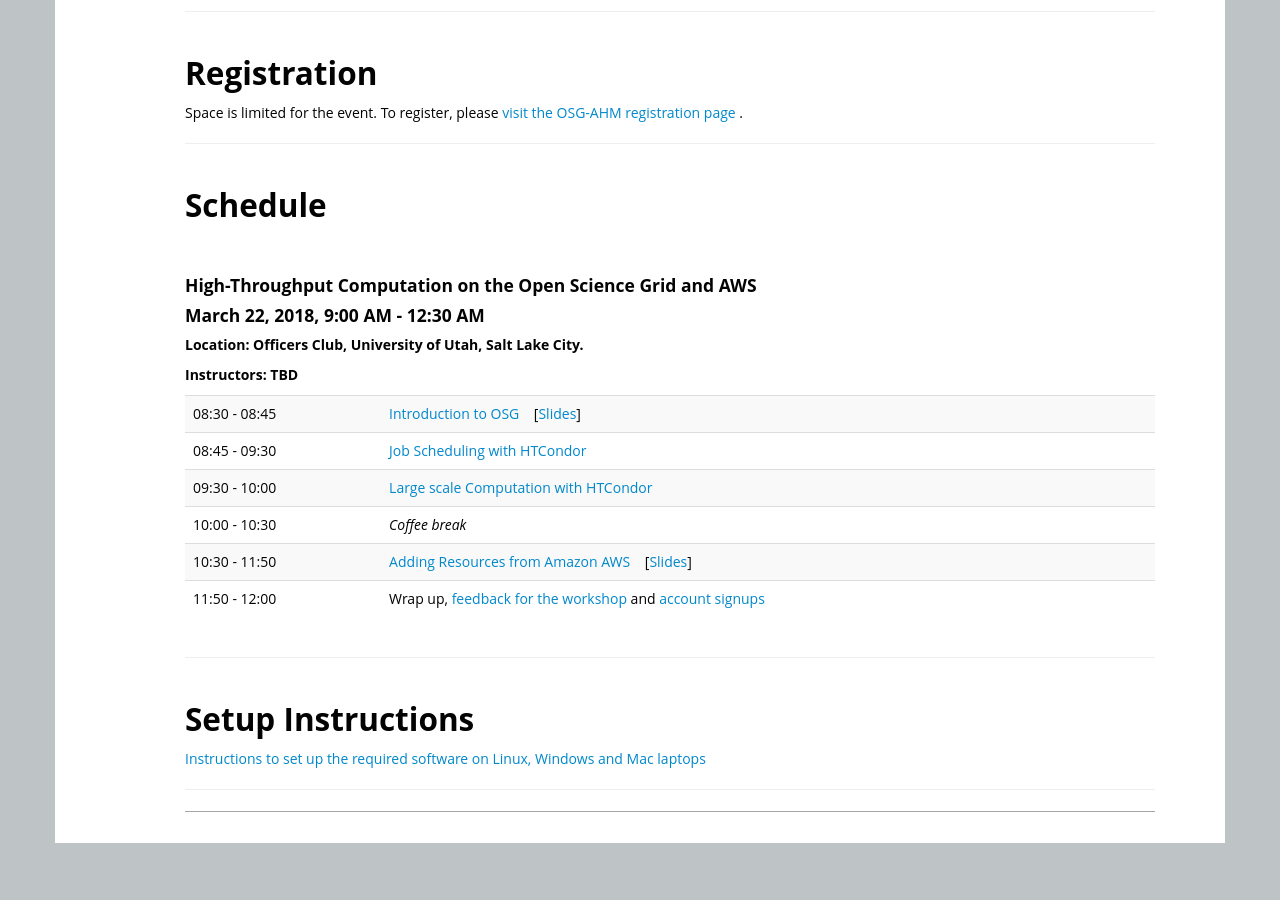
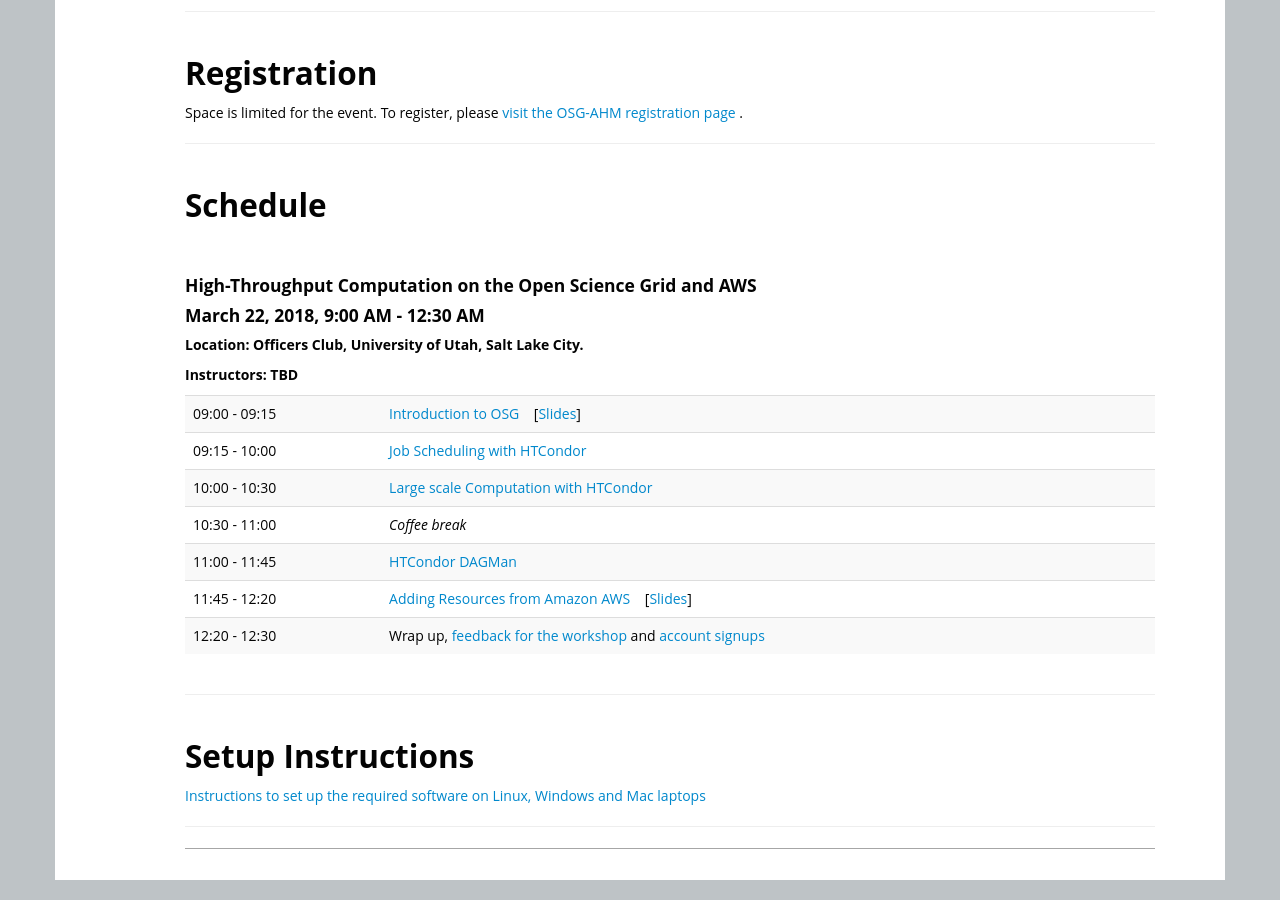
Before and after one commit to SWC-OSG-Workshop/OSG-UserTraining-AHM18, a Jekyll site: the page built from index.html, in a window 1280 px wide and 900 px high, scrolled down 972 px. Built offline with Jekyll 4.4.1, drawn with Linux system fonts in a browser that asks for light colours; before the commit the page ends 1835 px from its top, so only the background shows below that.

Commit message:
Updated schedule

```diff
--- a/index.html
+++ b/index.html
@@ -130,12 +130,13 @@
     <h5>Instructors: TBD</h5>
      <h3> </h3>
     <table class="table table-striped">
-        <tr> <td>08:30 - 08:45 </td> <td> <a href="novice/DHTC/01-IntroGrid.html">Introduction to OSG </a> &nbsp;&nbsp; [<a href="https://docs.google.com/presentation/d/1JoFWLGp1ukW_quqPSPTTxCL6ZxC_nX2KD8Ut9GRwo1I/edit?usp=sharing">Slides</a>]</td> </tr>
-      <tr> <td>08:45 - 09:30 </td> <td><a href="novice/DHTC/04-HTCondor-Submitting.html">Job Scheduling with HTCondor</a></td> </tr>
-      <tr> <td>09:30 - 10:00 </td> <td><a href="novice/DHTC/04a-ScalingUp-python.html">Large scale Computation with HTCondor</a> </td> </tr>
-      <tr> <td>10:00 - 10:30</td> <td><em>Coffee break</em></td> </tr>
-      <tr> <td>10:30 - 11:50 </td> <td><a href="novice/DHTC/08-condor_annex.html">Adding Resources from Amazon AWS</a> &nbsp;&nbsp; [<a href="https://docs.google.com/presentation/d/1uZw35Z6UwoEQ5vWEmMNmIoGzVCEblxBcNrHDUg7DIhw/edit?usp=sharing">Slides</a>]</td></td></td></tr>
-      <tr> <td>11:50 - 12:00 </td> <td>Wrap up, <a href="https://goo.gl/forms/oQvGAE3eRfhQLUS52">feedback for the workshop</a> and <a href="http://osgconnect.net/signup">account signups</a></td></td></td></tr>
+        <tr> <td>09:00 - 09:15 </td> <td> <a href="novice/DHTC/01-IntroGrid.html">Introduction to OSG </a> &nbsp;&nbsp; [<a href="https://docs.google.com/presentation/d/1JoFWLGp1ukW_quqPSPTTxCL6ZxC_nX2KD8Ut9GRwo1I/edit?usp=sharing">Slides</a>]</td> </tr>
+      <tr> <td>09:15 - 10:00 </td> <td><a href="novice/DHTC/04-HTCondor-Submitting.html">Job Scheduling with HTCondor</a></td> </tr>
+      <tr> <td>10:00 - 10:30 </td> <td><a href="novice/DHTC/04a-ScalingUp-python.html">Large scale Computation with HTCondor</a> </td> </tr>
+      <tr> <td>10:30 - 11:00</td> <td><em>Coffee break</em></td> </tr>
+      <tr> <td>11:00 - 11:45 </td> <td><a href="novice/DHTC/04-dagman.md">HTCondor DAGMan</a> </td></td></td></tr>
+      <tr> <td>11:45 - 12:20 </td> <td><a href="novice/DHTC/08-condor_annex.html">Adding Resources from Amazon AWS</a> &nbsp;&nbsp; [<a href="https://docs.google.com/presentation/d/1uZw35Z6UwoEQ5vWEmMNmIoGzVCEblxBcNrHDUg7DIhw/edit?usp=sharing">Slides</a>]</td></td></td></tr>
+      <tr> <td>12:20 - 12:30 </td> <td>Wrap up, <a href="https://goo.gl/forms/oQvGAE3eRfhQLUS52">feedback for the workshop</a> and <a href="http://osgconnect.net/signup">account signups</a></td></td></td></tr>
     </table>
   </div>
 <hr/>
```
